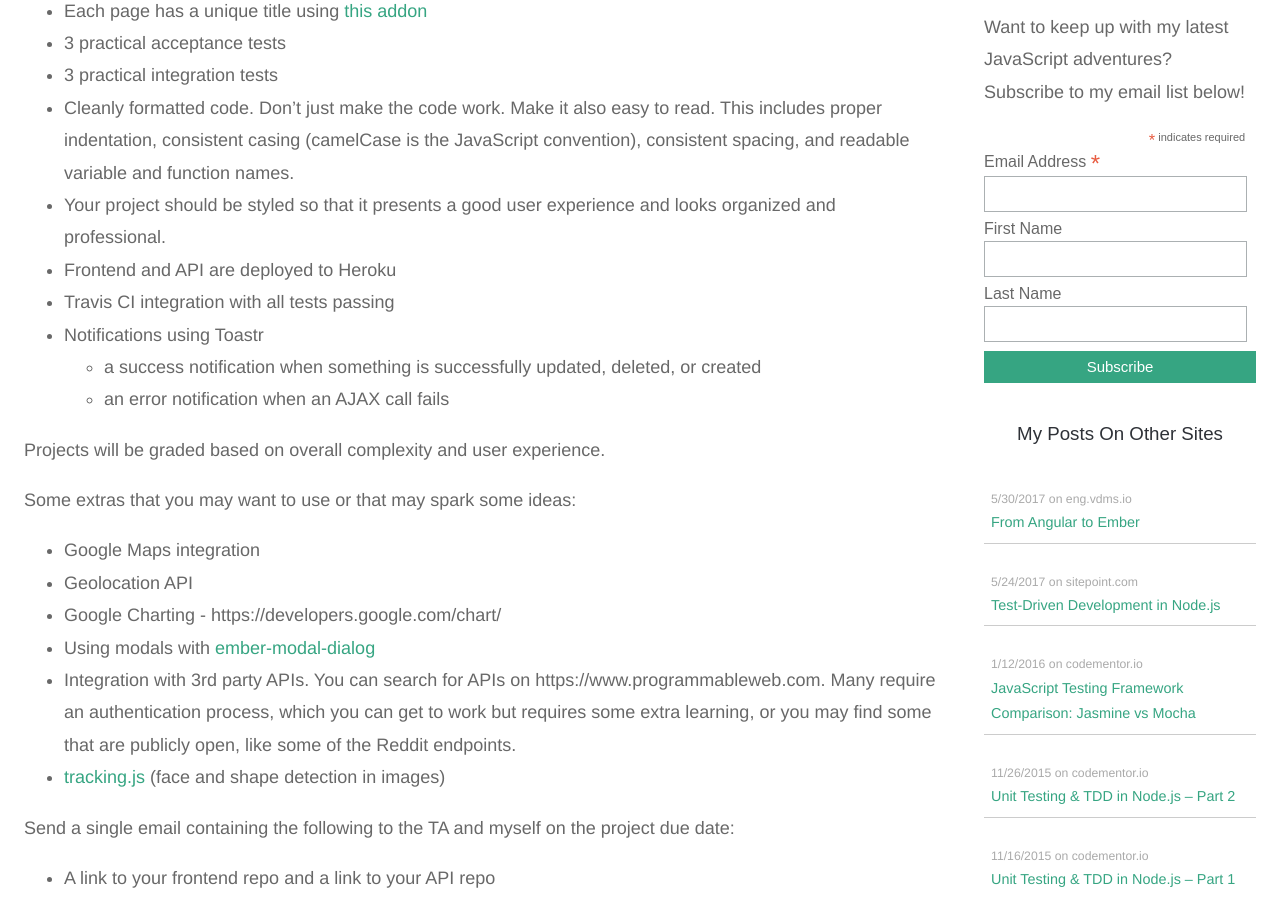
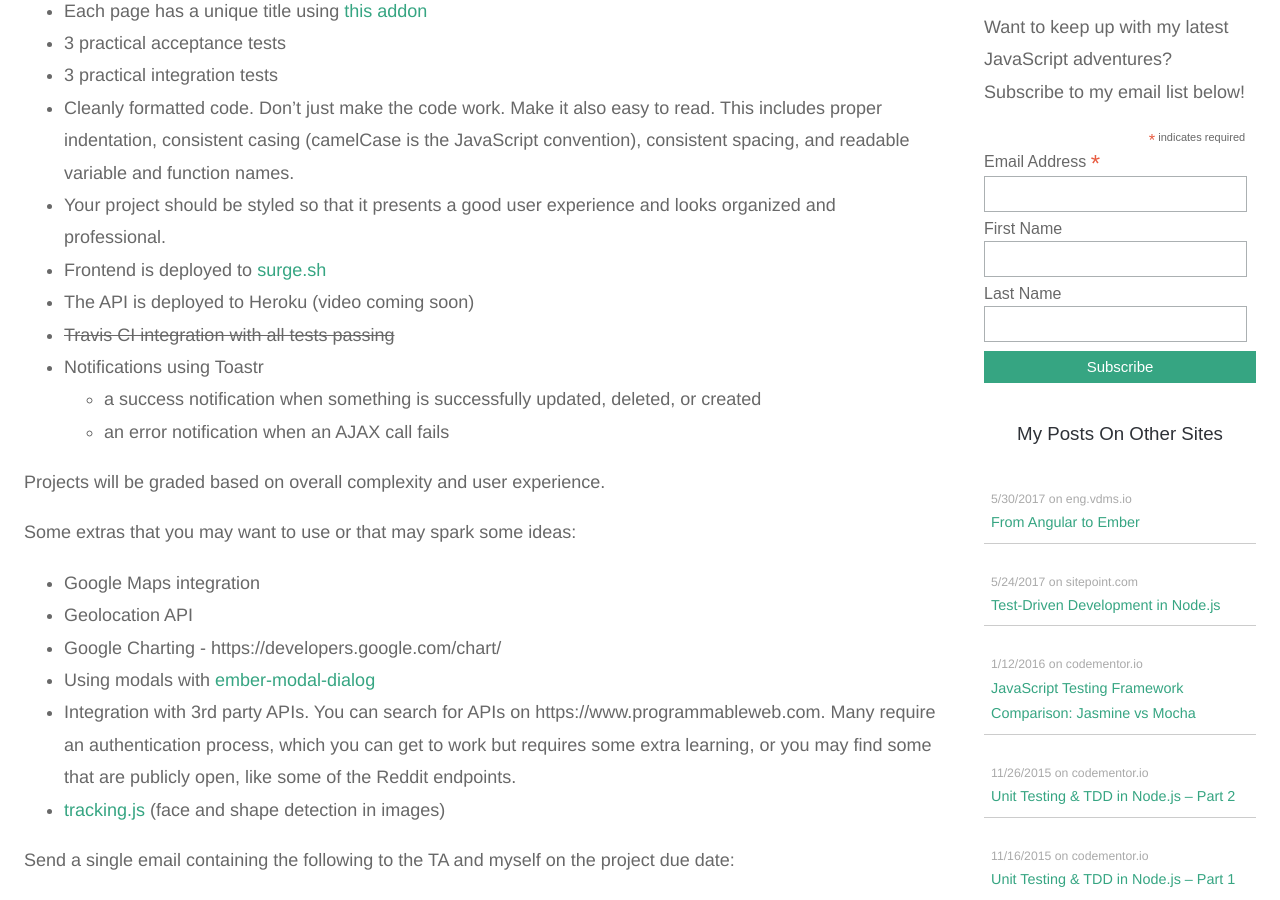
Before and after one commit to iamdtang/skaterdav85.github.io, a Jekyll site: the page built from _assignments/itp404-final-project.md, in a window 1280 px wide and 900 px high, scrolled down 439 px. Built offline with Jekyll 4.4.1, drawn with Linux system fonts in a browser that asks for light colours; nearby versions of some CDN libraries.

Commit message:
Update itp404-final-project.md

```diff
--- a/_assignments/itp404-final-project.md
+++ b/_assignments/itp404-final-project.md
@@ -16,8 +16,9 @@ Here are the project requirements:
 * 3 practical integration tests
 * Cleanly formatted code. Don't just make the code work. Make it also easy to read. This includes proper indentation, consistent casing (camelCase is the JavaScript convention), consistent spacing, and readable variable and function names.
 * Your project should be styled so that it presents a good user experience and looks organized and professional.
-* Frontend and API are deployed to Heroku
-* Travis CI integration with all tests passing
+* Frontend is deployed to [surge.sh](https://www.npmjs.com/package/ember-cli-surge)
+* The API is deployed to Heroku (video coming soon)
+* ~~Travis CI integration with all tests passing~~
 * Notifications using Toastr
   * a success notification when something is successfully updated, deleted, or created
   * an error notification when an AJAX call fails
```
